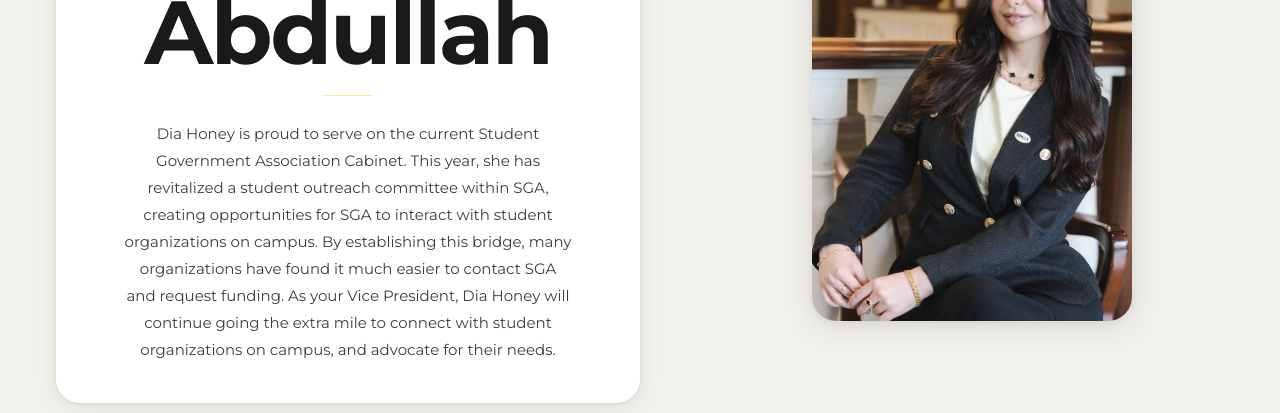
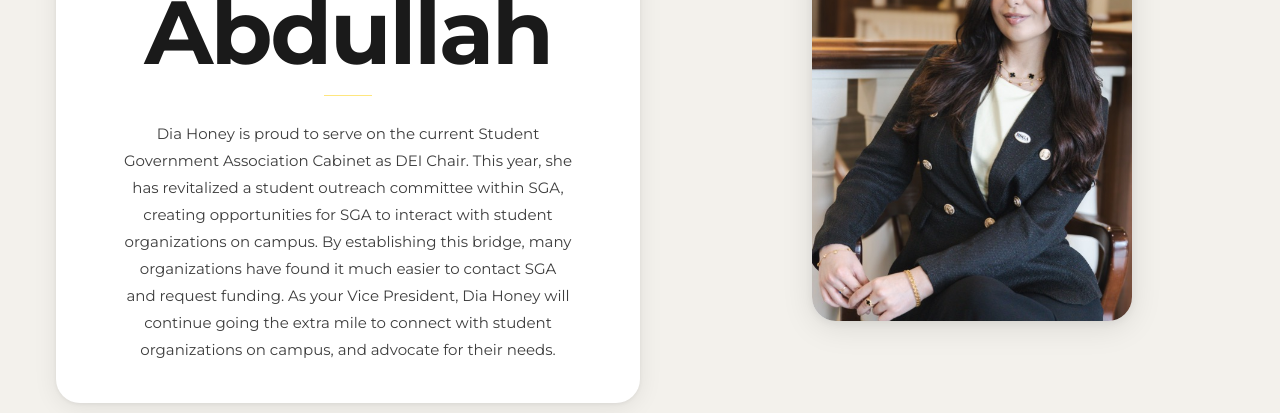
Before and after one commit to abdul49656/sga-honey-campaign-v2, a Next.js app: page / in a window 1280 px wide. Shown: the part 2580-2993 px from the top of the page. Built offline with nearby package versions, Linux system fonts and the light colour scheme.

Commit message:
Add DEI Chair role to Dia Honey's bio
Co-Authored-By: Claude Opus 4.6 <noreply@anthropic.com>

```diff
--- a/src/components/sections/Candidates.tsx
+++ b/src/components/sections/Candidates.tsx
@@ -17,7 +17,7 @@ const candidates = [
     role: "Vice President",
     photo: "/campaign/headshot-dia.jpg",
     cropPosition: "center 15%",
-    bio: "Dia Honey is proud to serve on the current Student Government Association Cabinet. This year, she has revitalized a student outreach committee within SGA, creating opportunities for SGA to interact with student organizations on campus. By establishing this bridge, many organizations have found it much easier to contact SGA and request funding. As your Vice President, Dia Honey will continue going the extra mile to connect with student organizations on campus, and advocate for their needs.",
+    bio: "Dia Honey is proud to serve on the current Student Government Association Cabinet as DEI Chair. This year, she has revitalized a student outreach committee within SGA, creating opportunities for SGA to interact with student organizations on campus. By establishing this bridge, many organizations have found it much easier to contact SGA and request funding. As your Vice President, Dia Honey will continue going the extra mile to connect with student organizations on campus, and advocate for their needs.",
   },
 ];
 
```
